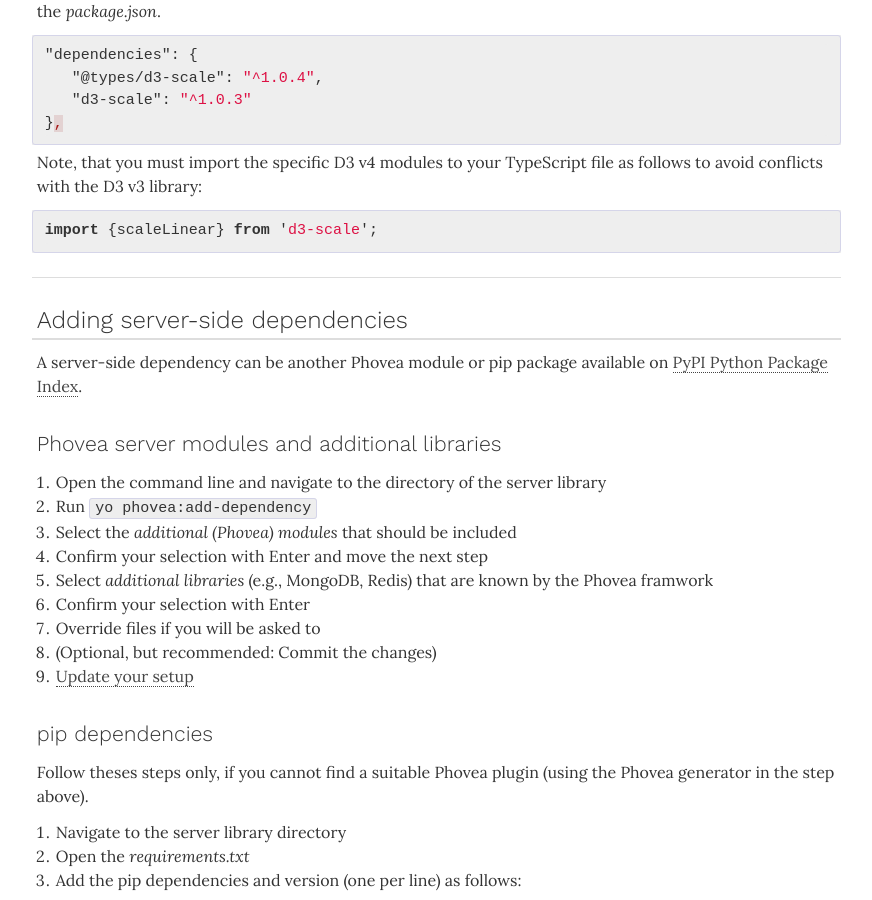
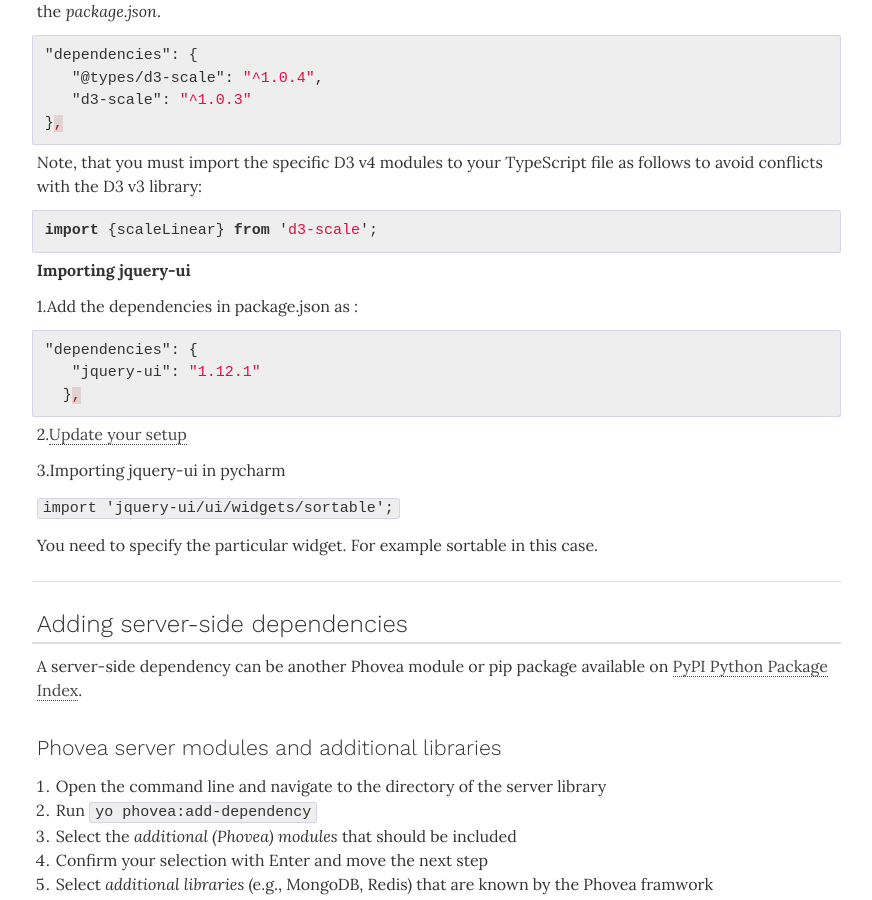
Before and after one commit to phovea/phovea.github.io, a Jekyll site: the page built from contributors/adding-dependencies.md, in a window 1280 px wide and 900 px high, scrolled down 1167 px. Shown: the whole window, without its empty margins (317-1189 px from the left). Built offline with Jekyll 4.4.1, drawn with Linux system fonts in a browser that asks for light colours; nearby versions of some CDN libraries; some web fonts are replaced.

Commit message:
Update adding-dependencies.md

````diff
--- a/contributors/adding-dependencies.md
+++ b/contributors/adding-dependencies.md
@@ -63,6 +63,21 @@ Note, that you must import the specific D3 v4 modules to your TypeScript file as
 ```js
 import {scaleLinear} from 'd3-scale';
 ```
+**Importing jquery-ui**
+
+1.Add the dependencies in package.json as :
+```json
+"dependencies": {
+   "jquery-ui": "1.12.1"
+  },
+```
+2.[Update your setup](#update-setup)
+
+3.Importing jquery-ui in pycharm
+
+`import 'jquery-ui/ui/widgets/sortable';`
+
+You need to specify the particular widget. For example sortable in this case.
 
 -----
 
````
